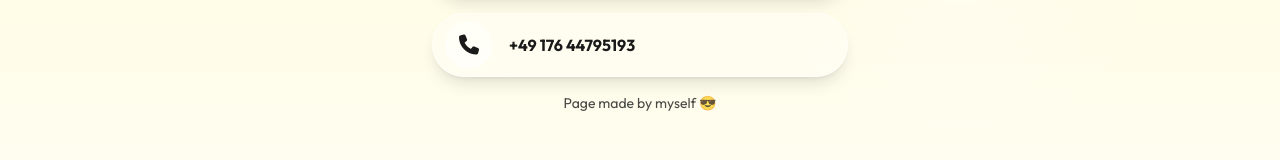
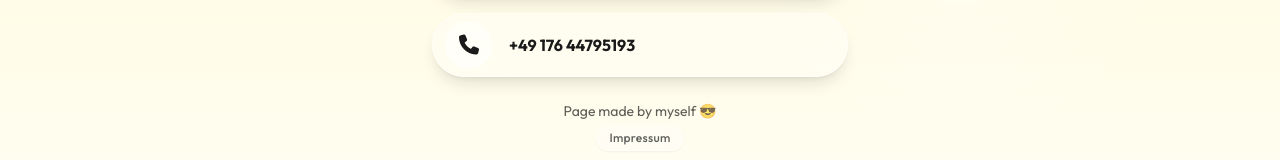
Before and after one commit to marci-git/reisegruppemarci, a plain HTML site: page index.html in a window 1280 px wide. Shown: the part 640-800 px from the top of the page. Drawn offline with nearby package versions, Linux system fonts and the light colour scheme.

Commit message:
Update index.html

```diff
--- a/index.html
+++ b/index.html
@@ -260,8 +260,23 @@
       </div>
 
       <!-- Footer -->
-      <footer class="text-center pb-4">
-        <p class="text-[#1A1A1A]/80 text-sm">Page made by myself 😎</p>
+      <footer class="text-center pb-5 pt-2 flex flex-col items-center gap-1">
+
+        <p class="text-[#1A1A1A]/70 text-sm">
+          Page made by myself 😎
+        </p>
+
+        <a
+          href="/impressum.html"
+          class="text-[#1A1A1A]/70 text-xs font-medium tracking-wide
+                 px-3 py-1 rounded-full border border-white/40 bg-white/30
+                 backdrop-blur-md shadow-sm
+                 transition-all hover:scale-105 hover:bg-white/40 hover:text-[#1A1A1A]
+                 active:scale-95"
+        >
+          Impressum
+        </a>
+
       </footer>
 
     </div>
```
